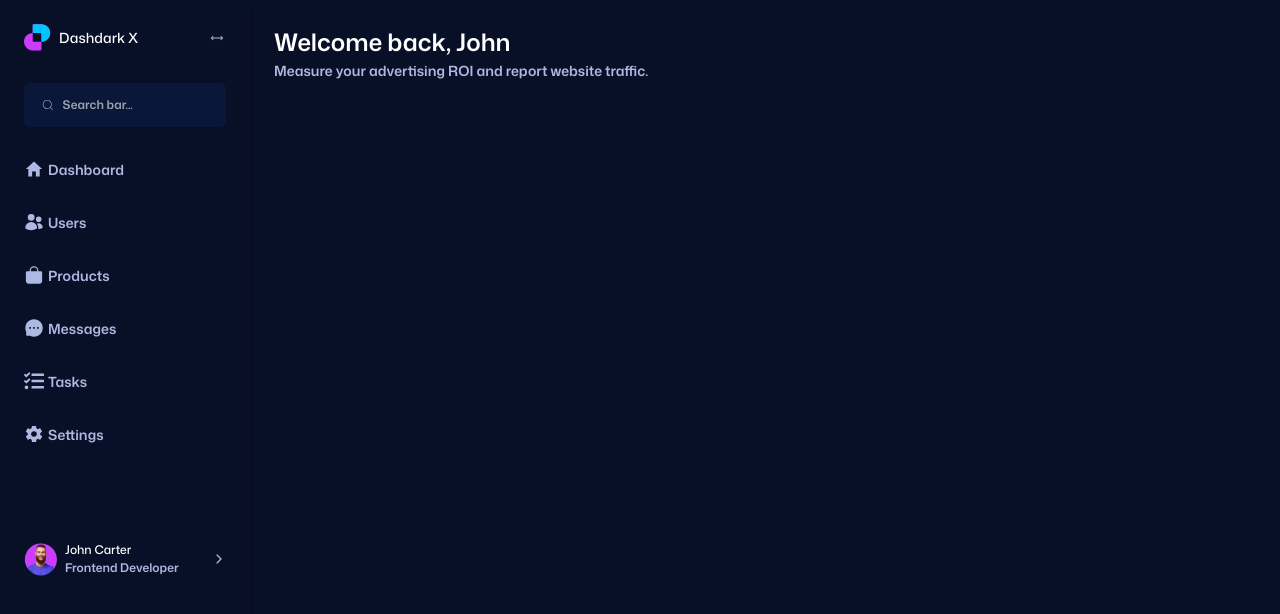
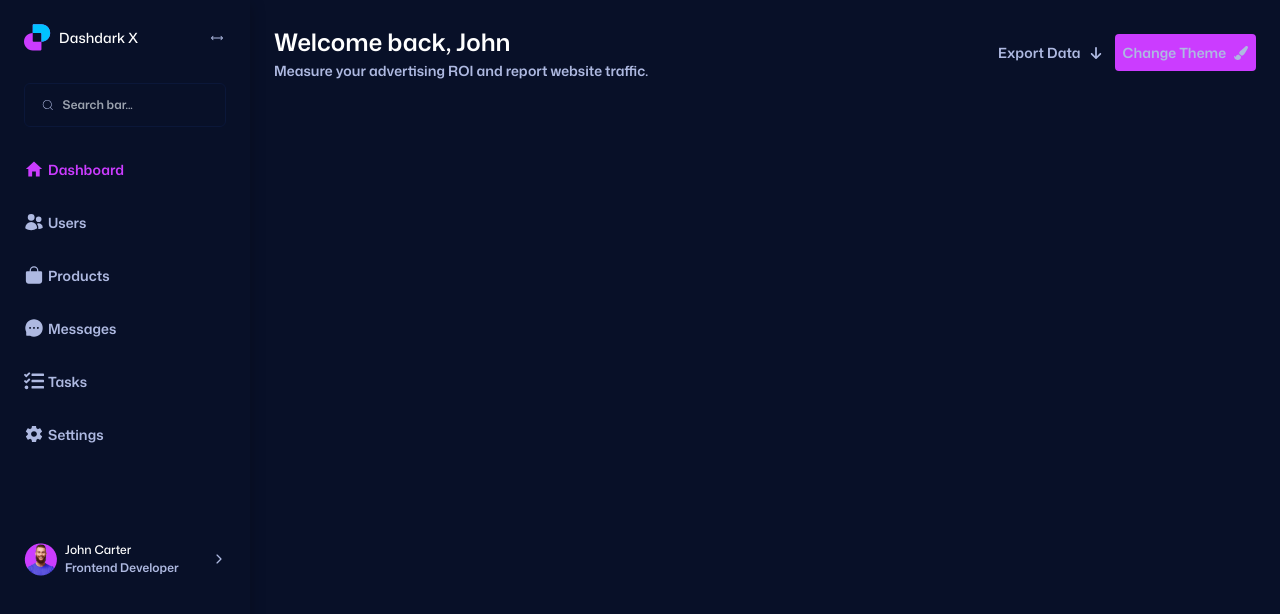
Before and after one commit to mohammad-AKH-dev/CMS-Typescript-Redux, a React (Vite) app: page / in a window 1280 px wide. Shown: the top 614 px of the page. Built offline with nearby package versions, Linux system fonts and the light colour scheme.

Commit message:
Header component complited also change theme feature added

```diff
--- a/index.html
+++ b/index.html
@@ -6,7 +6,7 @@
     <meta name="viewport" content="width=device-width, initial-scale=1.0" />
     <title>Vite + React + TS</title>
   </head>
-  <body class="bg-primary w-full font-text text-[14px] overflow-x-hidden text-subtitle">
+  <body class="w-full font-text text-[14px] overflow-x-hidden text-subtitle">
     <div id="root" ></div>
     <script type="module" src="/src/main.tsx"></script>
   </body>
--- a/src/Redux/store.tsx
+++ b/src/Redux/store.tsx
@@ -1,9 +1,11 @@
 import { configureStore } from "@reduxjs/toolkit";
 import userSliceReducer from "./usersSlice";
+import themes from "./themeSlice";
 
 const store = configureStore({
     reducer: {
-        users: userSliceReducer
+        users: userSliceReducer,
+        themes: themes
     }
 })
 
--- /dev/null
+++ b/src/Redux/themeSlice.tsx
@@ -0,0 +1,29 @@
+import { createSlice, PayloadAction, Slice } from "@reduxjs/toolkit"
+
+
+type themeSliceTypes = {
+    default: string,
+    themes : string[]
+}
+
+
+const themeInitialState: themeSliceTypes = {
+    default: '#081028',
+    themes: ['#081028','#ff6666','#00264c','#687478']
+}
+
+const themeSlice:Slice = createSlice({
+    name: 'theme',
+    initialState: themeInitialState,
+    reducers: {
+        changeTheme: (state,action: PayloadAction<string>) => {
+            state.default = action.payload
+        }
+    }
+})
+
+
+const themes = themeSlice.reducer
+export const { changeTheme } = themeSlice.actions
+
+export default themes
--- a/src/components/Header.tsx
+++ b/src/components/Header.tsx
@@ -1,14 +1,79 @@
+import { FaArrowDown } from "react-icons/fa6";
+import { FaPaintBrush } from "react-icons/fa";
+import {
+  DropdownMenu,
+  DropdownMenuContent,
+  DropdownMenuItem,
+  DropdownMenuTrigger,
+} from "./ui/dropdown-menu";
+import { useAppDispatch, useAppSelector } from "@/Redux/hooks";
+import { changeTheme } from "@/Redux/themeSlice";
+import { useEffect } from "react";
+
 function Header() {
+  const themes = useAppSelector(store => store.themes)
+  const dispatch = useAppDispatch()
+
+  const changeThemeHandler = (newTheme: string) => {
+
+     dispatch(changeTheme(newTheme))
+  }
+
+  useEffect(() => {
+
+    document.body.style.backgroundColor = themes.default
+    document.body.className = `bg-[${themes.default}] w-full font-text text-[14px] overflow-x-hidden text-subtitle'`
+
+  },[themes])
+
+
   return (
     <header className="header w-full p-6">
-       <div className="container">
-         <div className="header-title__wrapper">
-            <h2 className="header-title text-[24px] text-title">Welcome back, John</h2>
-            <p className="header-subtitle text-subtitle text-[14px]">Measure your advertising ROI and report website traffic.</p>
-         </div>
-       </div>
+      <div className="flex justify-between items-center">
+        <div className="header-title__wrapper">
+          <h2 className="header-title text-[24px] text-title">
+            Welcome back, John
+          </h2>
+          <p className="header-subtitle text-subtitle text-[14px]">
+            Measure your advertising ROI and report website traffic.
+          </p>
+        </div>
+        <div className="header-buttons__wrapper flex items-center gap-x-3">
+          <button
+            type="button"
+            className="flex justify-center items-center gap-x-2 text-subtitle"
+          >
+            Export Data
+            <FaArrowDown />
+          </button>
+          <button
+            type="button"
+            className="flex justify-center items-center gap-x-2 bg-selected p-2 rounded-sm"
+          >
+            <DropdownMenu>
+              <DropdownMenuTrigger>
+                <span className="flex items-center gap-x-2 text-subtitle">
+                  Change Theme
+                  <FaPaintBrush />
+                </span>
+              </DropdownMenuTrigger>
+              <DropdownMenuContent className="bg-input text-title border-none">
+                {
+                  themes?.themes.map((theme: string, index: number) => (
+                <DropdownMenuItem className="cursor-pointer flex items-center justify-between" key={index} onClick={() => changeThemeHandler(theme)}>
+                  <span>{theme}</span>
+                  <div className={`p-4 rounded-full`} style={{backgroundColor: theme}}></div>
+                </DropdownMenuItem>
+                  ))
+                }
+
+              </DropdownMenuContent>
+            </DropdownMenu>
+          </button>
+        </div>
+      </div>
     </header>
-  )
+  );
 }
 
-export default Header
+export default Header;
--- a/src/components/Sidebar.tsx
+++ b/src/components/Sidebar.tsx
@@ -17,9 +17,11 @@ import {
   DropdownMenuSeparator,
   DropdownMenuTrigger,
 } from "./ui/dropdown-menu";
+import { useAppSelector } from "@/Redux/hooks";
 
 function Sidebar(): JSX.Element {
   const [isOpenSidebar, setIsOpenSidebar] = useState(true);
+  const theme = useAppSelector((store) => store.themes.default);
 
   return (
     <>
@@ -72,15 +74,23 @@ function Sidebar(): JSX.Element {
         </div>
         {/* search bar */}
         <div
+          style={{ backgroundColor: theme }}
           className={`search-bar__wrapper ${
             isOpenSidebar ? "block" : "hidden"
-          } mt-8 border border-default focus-within:border-primary
-                 px-4 py-3 bg-input rounded-md flex items-center justify-center gap-x-2`}
+          } mt-8 border ${
+            theme === "#ff6666"
+              ? "border-rose-100"
+              : "border-default focus-within:border-primary "
+          }
+            ${
+              theme === "#687478" &&
+              "border-cyan-200 focus-within:border-cyan-300"
+            } px-4 py-3  rounded-md flex items-center justify-center gap-x-2`}
         >
           <CiSearch className="text-icon cursor-pointer" />
           <input
             type="text"
-            className="w-[90%] bg-input text-title text-[12px] border-none outline-none"
+            className="w-[90%] bg-inherit text-title text-[12px] border-none outline-none"
             placeholder="Search bar..."
           />
         </div>
@@ -110,7 +120,11 @@ function Sidebar(): JSX.Element {
         <div className="admin-profile flex items-center justify-between mt-24 ">
           <div className="profile__content flex items-center gap-x-2">
             <img src="/images/profiles/admin-profile.png" alt="admin" />
-            <div className={`profile-title__wrapper ${isOpenSidebar ? 'text-[12px]' : "text-[0px]"}`}>
+            <div
+              className={`profile-title__wrapper ${
+                isOpenSidebar ? "text-[12px]" : "text-[0px]"
+              }`}
+            >
               <h4 className="profile-title font-title text-title">
                 John Carter
               </h4>
@@ -118,18 +132,30 @@ function Sidebar(): JSX.Element {
             </div>
           </div>
           <div className="dropdown-wrapper">
-            <DropdownMenu >
-              <DropdownMenuTrigger className={`${isOpenSidebar ? 'block' : 'hidden'}`}>
+            <DropdownMenu>
+              <DropdownMenuTrigger
+                className={`${isOpenSidebar ? "block" : "hidden"}`}
+              >
                 <IoIosArrowForward className="text-icon cursor-pointer" />
               </DropdownMenuTrigger>
               <DropdownMenuContent className="bg-input text-title border-none">
-                <DropdownMenuLabel >My Account</DropdownMenuLabel>
+                <DropdownMenuLabel>My Account</DropdownMenuLabel>
                 <DropdownMenuSeparator />
-                <DropdownMenuItem className="cursor-pointer">Profile</DropdownMenuItem>
-                <DropdownMenuItem className="cursor-pointer">Billing</DropdownMenuItem>
-                <DropdownMenuItem className="cursor-pointer">Team</DropdownMenuItem>
-                <DropdownMenuItem className="cursor-pointer">Subscription</DropdownMenuItem>
-                <DropdownMenuItem className="cursor-pointer">Log out</DropdownMenuItem>
+                <DropdownMenuItem className="cursor-pointer">
+                  Profile
+                </DropdownMenuItem>
+                <DropdownMenuItem className="cursor-pointer">
+                  Billing
+                </DropdownMenuItem>
+                <DropdownMenuItem className="cursor-pointer">
+                  Team
+                </DropdownMenuItem>
+                <DropdownMenuItem className="cursor-pointer">
+                  Subscription
+                </DropdownMenuItem>
+                <DropdownMenuItem className="cursor-pointer">
+                  Log out
+                </DropdownMenuItem>
               </DropdownMenuContent>
             </DropdownMenu>
           </div>
--- a/tailwind.config.js
+++ b/tailwind.config.js
@@ -5,7 +5,7 @@ export default {
     "./index.html",
     "./src/**/*.{js,ts,jsx,tsx}",
   ],
-  important: true,
+
   theme: {
 
   	extend: {
```
